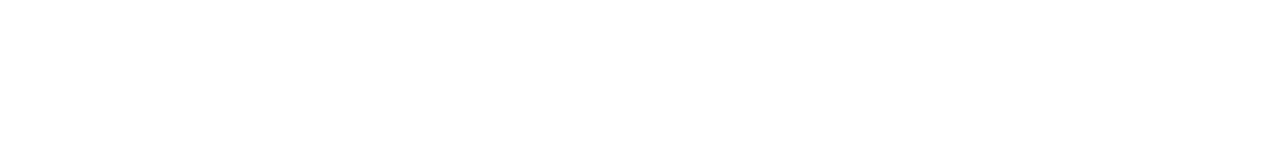
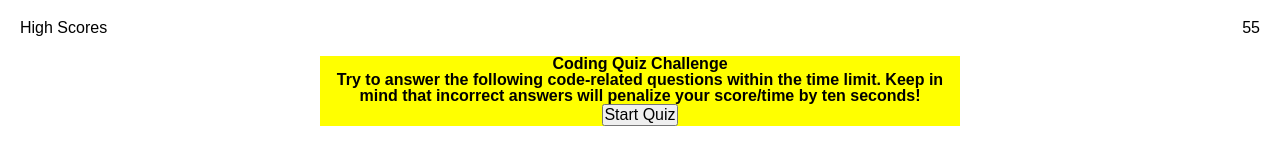
Before and after one commit to woestyn101/quiz_game, a plain HTML site: page index.html in a window 1280 px wide. Drawn offline with Linux system fonts and the light colour scheme.

Commit message:
styling set

```diff
--- a/assets/css/style.css
+++ b/assets/css/style.css
@@ -0,0 +1,24 @@
+header {
+    display: flex;
+    justify-content: space-between;
+    margin:20px;
+}
+
+body {
+    text-align: center;
+    margin:auto;
+}
+
+
+
+.theQuestion {
+    width: 50%;
+}
+
+main {
+    text-align: center;
+    margin-left: auto;
+    margin-right: auto;
+    width: 50%;
+    background-color: yellow;
+}
--- a/assets/js/script.js
+++ b/assets/js/script.js
@@ -0,0 +1,53 @@
+//get html id's
+var questionBox = document.querySelector("questionBox");
+var mainSection = document.querySelector("main");
+
+var body = document.body;
+
+//set html page variable
+var theTime = document.querySelector("#time");
+
+var quizTimer = 60;
+//console.log(quizTimer);
+//myTime.textContent = "marius";
+
+//declaring array answers
+var question1 =  "Arrays in Javasript can be used to store _______."
+var question1Options = ["numbers and strings", "others arrays", "booleans", "all of the above."]
+
+var myTimer = setInterval(countDown, 1000);
+
+
+function countDown() {
+    quizTimer--;
+    theTime.textContent = quizTimer;
+    if (quizTimer == 0){
+        clearInterval(myTimer);
+    }
+}
+
+var quizHeading = document.createElement("h1");
+quizHeading.textContent = "Coding Quiz Challenge";
+var quizExplain = document.createElement("h2");
+quizExplain.textContent = "Try to answer the following code-related questions within the time limit. Keep in mind that incorrect answers will penalize your score/time by ten seconds!"
+
+
+var button = document.createElement("button")
+button.textContent = "Start Quiz";
+
+button.addEventListener("click", firstQuestion);
+
+function firstQuestion (){
+    quizHeading.textContent = "";
+    quizExplain.textContent = question1;
+    button.setAttribute("style", "display:none")
+}
+
+function init(){
+body.appendChild(mainSection);
+mainSection.appendChild(quizHeading);
+mainSection.appendChild(quizExplain);
+mainSection.appendChild(button);
+}
+
+init();
--- a/index.html
+++ b/index.html
@@ -4,7 +4,7 @@
   <head>
     <meta charset="utf-8" />
     <meta http-equiv="X-UA-Compatible" content="IE=edge" />
-    <title></title>
+    <title>JS Quiz Game</title>
     <meta name="description" content="" />
     <meta name="viewport" content="width=device-width, initial-scale=1" />
     <link rel="stylesheet" href="assets/css/reset.css" />
@@ -12,6 +12,20 @@
     <style type="text/css"></style>
   </head>
   <body>
+    <header>
+      <div id="highscores">High Scores</div>
+      <div id="time"></div>
+    </header>
+    <main>
+      <div id="questionBox"></div>
+      <div id="answerOptions"></div>
+      <ul id="parent"></ul>
+      <ul id="parent1"></ul>
+      <ul id="parent2"></ul>
+      <ul id="parent3"></ul>
+      <ul id="parent4"></ul>
+    </main>
+
     <script src="assets/js/script.js" type="text/javascript"></script>
   </body>
 </html>
```
Also changed, not shown: assets/images/raw/01_quizstart.jpg (added), assets/images/raw/02_quizquestion.jpg (added), assets/images/raw/03_name_score.jpg (added), assets/images/raw/04_high_scores.jpg (added), criteria.txt (added), 1 other file.
